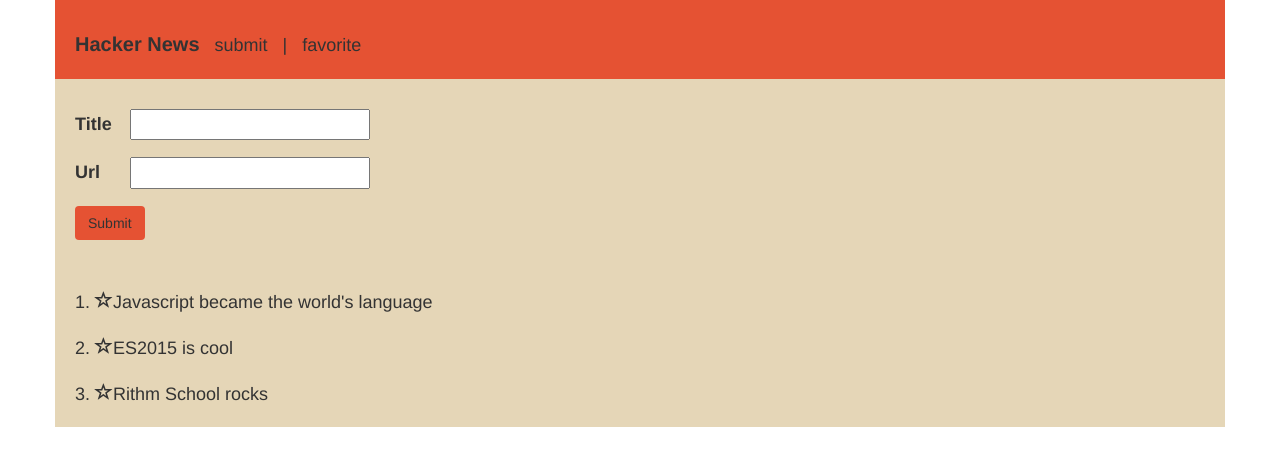
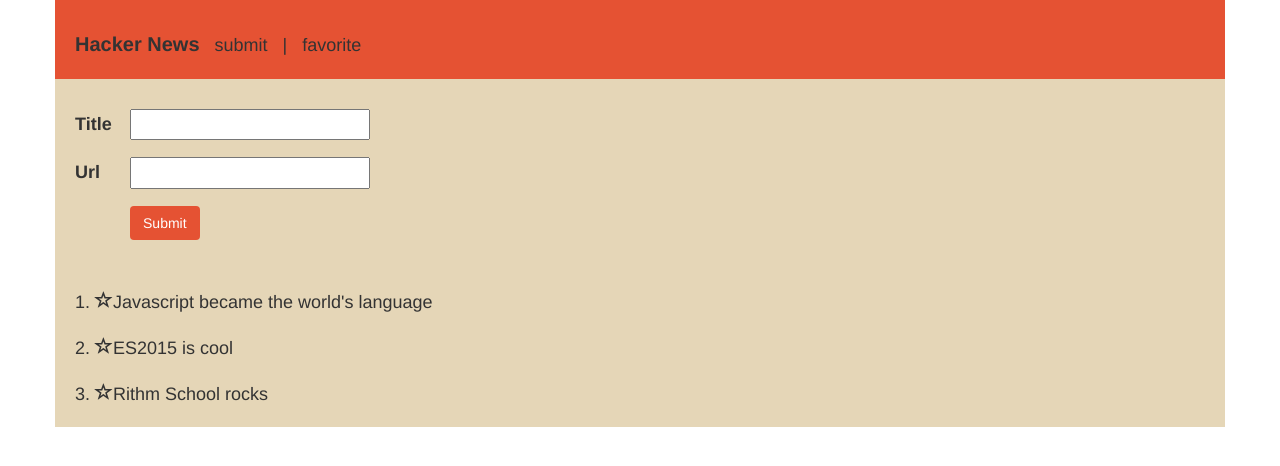
Before and after one commit to polinamarchenko/hackernews_clone, a plain HTML site: page index.html in a window 1280 px wide. Both pictures are taken after a click on the item "submit". Drawn offline with nearby package versions, Linux system fonts and the light colour scheme.

Commit message:
Fixed button text color and form layout

```diff
--- a/app.js
+++ b/app.js
@@ -28,7 +28,7 @@
   $topiclist.on("click", ".glyphicon", function(event) {
     $(event.target).toggleClass("glyphicon-star-empty");
     $(event.target).toggleClass("glyphicon-star");
-  })
+  });
 
   var $favorite = $(".favoritetoggle");
   $favorite.on("click", function() {
@@ -36,6 +36,6 @@
       if (this.className === "glyphicon glyphicon-star-empty") {
         $(this).parent().toggleClass("hide-all");
       }
-    })
+    });
   });
 });
--- a/index.html
+++ b/index.html
@@ -30,6 +30,7 @@
         <label for="url">Url </label>
         <input type="url" id="url"></input>
     </div>
+        <label for=""></label>
         <input type="submit" class="btn btn-hacker"></input>
   </form>
   </div>
--- a/style.css
+++ b/style.css
@@ -22,10 +22,9 @@
 	padding-bottom: 40px;
 }
 
-
 .navigation {
   	background-color: #E55233;
-	padding-top:10px;
+		padding-top:10px;
   	padding-left:20px;
 }
 
@@ -40,7 +39,7 @@
 
 .btn-hacker {
 	background-color:#E55233;
-	color: "white";
+	color: white;
 }
 
 .hideform{
```
